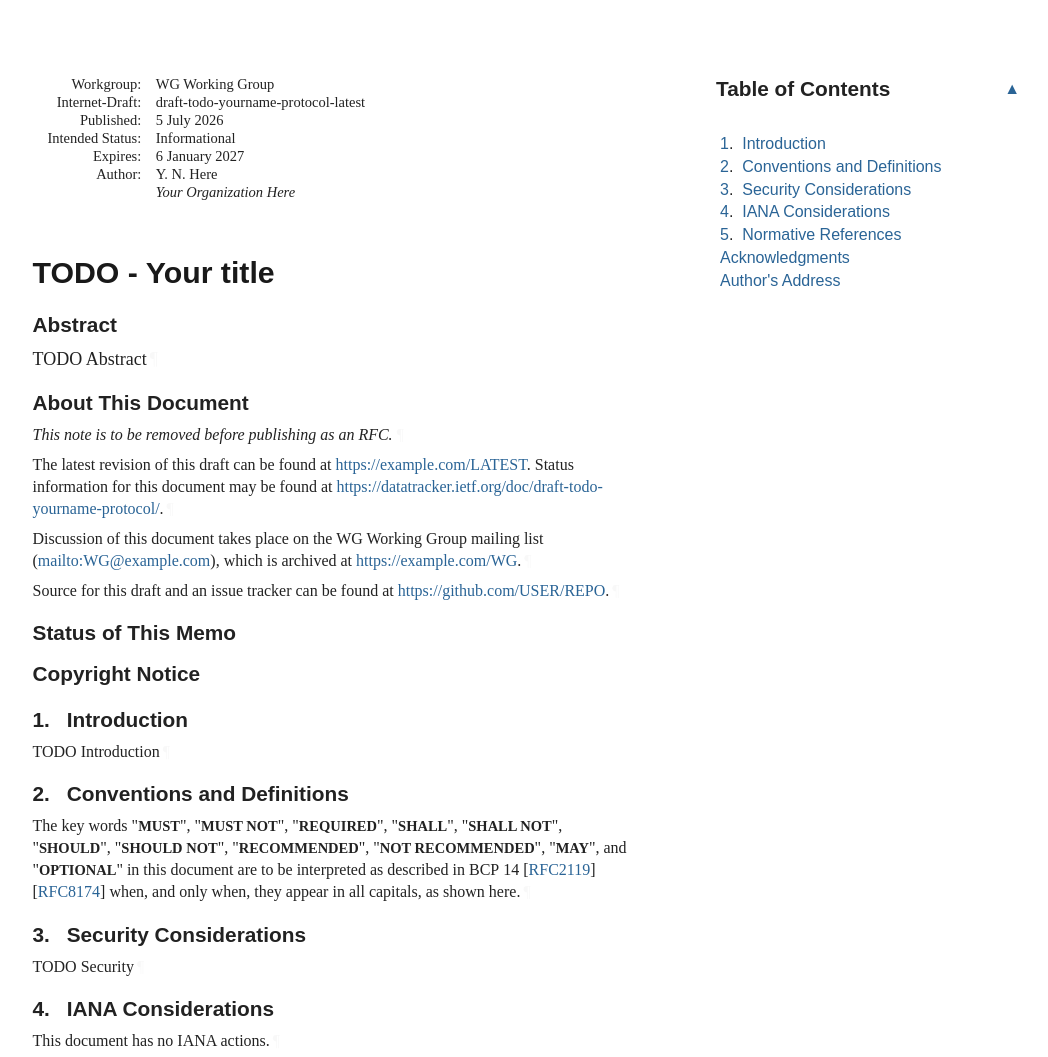
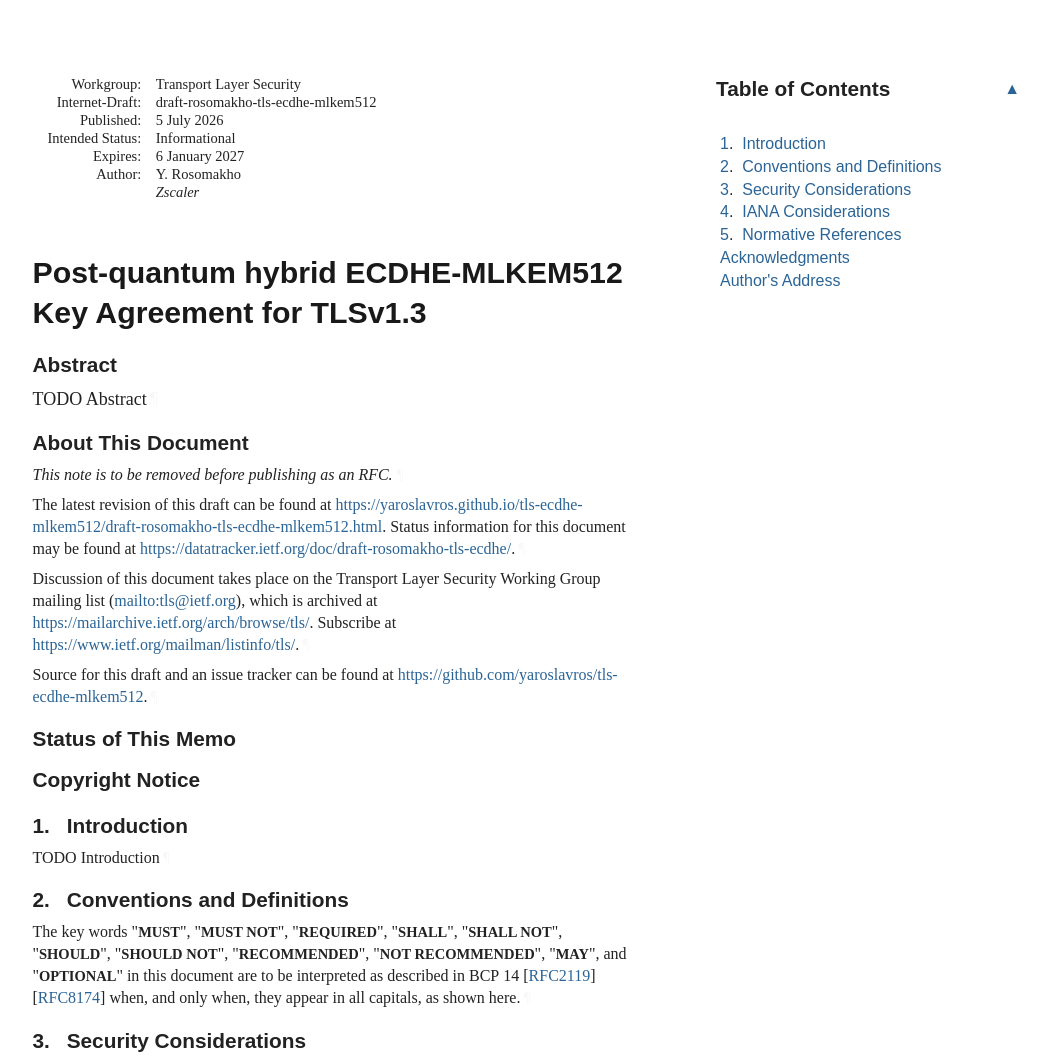
Before and after one commit to yaroslavros/tls-ecdhe-mlkem512, a plain HTML site: page draft-rosomakho-tls-ecdhe-mlkem512.html in a window 1280 px wide. Shown: the top 1057 px of the page, without its empty margins (92-1140 px from the left). Drawn offline with Linux system fonts and the light colour scheme; a web font is replaced by a local one.

Commit message:
Script updating gh-pages from 25f34e3. [ci skip]

```diff
--- a/draft-todo-yourname-protocol.html
+++ b/draft-rosomakho-tls-ecdhe-mlkem512.html
@@ -4,16 +4,16 @@
 <meta charset="utf-8">
 <meta content="Common,Latin" name="scripts">
 <meta content="initial-scale=1.0" name="viewport">
-<title>TODO - Your title</title>
-<meta content="Your Name Here" name="author">
+<title>Post-quantum hybrid ECDHE-MLKEM512 Key Agreement for TLSv1.3</title>
+<meta content="Yaroslav Rosomakho" name="author">
 <meta content="
        TODO Abstract
     " name="description">
 <meta content="xml2rfc 3.34.0" name="generator">
-<meta content="next generation" name="keyword">
-<meta content="unicorn" name="keyword">
-<meta content="sparkling distributed ledger" name="keyword">
-<meta content="draft-todo-yourname-protocol-latest" name="ietf.draft">
+<meta content="tls" name="keyword">
+<meta content="mlkem" name="keyword">
+<meta content="hybrid" name="keyword">
+<meta content="draft-rosomakho-tls-ecdhe-mlkem512" name="ietf.draft">
 <!-- Generator version information:
   xml2rfc 3.34.0
     Python 3.14.5
@@ -29,7 +29,7 @@
     requests 2.33.1
     wcwidth 0.8.2
 -->
-<link href="draft-todo-yourname-protocol.xml" rel="alternate" type="application/rfc+xml">
+<link href="draft-rosomakho-tls-ecdhe-mlkem512.xml" rel="alternate" type="application/rfc+xml">
 <link href="#copyright" rel="license">
 <style type="text/css">@font-face {
   font-family: 'Lora';
@@ -1045,11 +1045,11 @@
 <table class="ears">
 <thead><tr>
 <td class="left">Internet-Draft</td>
-<td class="center">TODO - Abbreviation</td>
+<td class="center">ECDHE-MLKEM512 hybrid</td>
 <td class="right">July 2026</td>
 </tr></thead>
 <tfoot><tr>
-<td class="left">Here</td>
+<td class="left">Rosomakho</td>
 <td class="center">Expires 6 January 2027</td>
 <td class="right">[Page]</td>
 </tr></tfoot>
@@ -1058,9 +1058,9 @@
 <div id="internal-metadata" class="document-information">
 <dl id="identifiers">
 <dt class="label-workgroup">Workgroup:</dt>
-<dd class="workgroup">WG Working Group</dd>
+<dd class="workgroup">Transport Layer Security</dd>
 <dt class="label-internet-draft">Internet-Draft:</dt>
-<dd class="internet-draft">draft-todo-yourname-protocol-latest</dd>
+<dd class="internet-draft">draft-rosomakho-tls-ecdhe-mlkem512</dd>
 <dt class="label-published">Published:</dt>
 <dd class="published">
 <time datetime="2026-07-05" class="published">5 July 2026</time>
@@ -1072,13 +1072,13 @@
 <dt class="label-authors">Author:</dt>
 <dd class="authors">
 <div class="author">
-      <div class="author-name">Y. N. Here</div>
-<div class="org">Your Organization Here</div>
+      <div class="author-name">Y. Rosomakho</div>
+<div class="org">Zscaler</div>
 </div>
 </dd>
 </dl>
 </div>
-<h1 id="title">TODO - Your title</h1>
+<h1 id="title">Post-quantum hybrid ECDHE-MLKEM512 Key Agreement for TLSv1.3</h1>
 <section id="section-abstract">
       <h2 id="abstract"><a href="#abstract" class="selfRef">Abstract</a></h2>
 <p id="section-abstract-1">TODO Abstract<a href="#section-abstract-1" class="pilcrow">¶</a></p>
@@ -1089,14 +1089,15 @@
       </h2>
 <p id="section-note.1-1">This note is to be removed before publishing as an RFC.<a href="#section-note.1-1" class="pilcrow">¶</a></p>
 <p id="section-note.1-2">
-        The latest revision of this draft can be found at <span><a href="https://example.com/LATEST">https://example.com/LATEST</a></span>.
-        Status information for this document may be found at <span><a href="https://datatracker.ietf.org/doc/draft-todo-yourname-protocol/">https://datatracker.ietf.org/doc/draft-todo-yourname-protocol/</a></span>.<a href="#section-note.1-2" class="pilcrow">¶</a></p>
+        The latest revision of this draft can be found at <span><a href="https://yaroslavros.github.io/tls-ecdhe-mlkem512/draft-rosomakho-tls-ecdhe-mlkem512.html">https://yaroslavros.github.io/tls-ecdhe-mlkem512/draft-rosomakho-tls-ecdhe-mlkem512.html</a></span>.
+        Status information for this document may be found at <span><a href="https://datatracker.ietf.org/doc/draft-rosomakho-tls-ecdhe/">https://datatracker.ietf.org/doc/draft-rosomakho-tls-ecdhe/</a></span>.<a href="#section-note.1-2" class="pilcrow">¶</a></p>
 <p id="section-note.1-3">
         Discussion of this document takes place on the
-        WG Working Group mailing list (<span><a href="mailto:WG@example.com">mailto:WG@example.com</a></span>),
-        which is archived at <span><a href="https://example.com/WG">https://example.com/WG</a></span>.<a href="#section-note.1-3" class="pilcrow">¶</a></p>
+        Transport Layer Security Working Group mailing list (<span><a href="mailto:tls@ietf.org">mailto:tls@ietf.org</a></span>),
+        which is archived at <span><a href="https://mailarchive.ietf.org/arch/browse/tls/">https://mailarchive.ietf.org/arch/browse/tls/</a></span>.
+        Subscribe at <span><a href="https://www.ietf.org/mailman/listinfo/tls/">https://www.ietf.org/mailman/listinfo/tls/</a></span>.<a href="#section-note.1-3" class="pilcrow">¶</a></p>
 <p id="section-note.1-4">Source for this draft and an issue tracker can be found at
-        <span><a href="https://github.com/USER/REPO">https://github.com/USER/REPO</a></span>.<a href="#section-note.1-4" class="pilcrow">¶</a></p>
+        <span><a href="https://github.com/yaroslavros/tls-ecdhe-mlkem512">https://github.com/yaroslavros/tls-ecdhe-mlkem512</a></span>.<a href="#section-note.1-4" class="pilcrow">¶</a></p>
 </section>
 <div id="status-of-memo">
 <section id="section-boilerplate.1">
@@ -1237,11 +1238,11 @@
 <a href="#name-authors-address" class="section-name selfRef">Author's Address</a>
       </h2>
 <address class="vcard">
-        <div dir="auto" class="left"><span class="fn nameRole">Your Name Here</span></div>
-<div dir="auto" class="left"><span class="org">Your Organization Here</span></div>
+        <div dir="auto" class="left"><span class="fn nameRole">Yaroslav Rosomakho</span></div>
+<div dir="auto" class="left"><span class="org">Zscaler</span></div>
 <div class="email">
 <span>Email:</span>
-<a href="mailto:your.email@example.com" class="email">your.email@example.com</a>
+<a href="mailto:yrosomakho@zscaler.com" class="email">yrosomakho@zscaler.com</a>
 </div>
 </address>
 </section>
```
Also changed, not shown: index.html (+4 -4 lines), draft-rosomakho-tls-ecdhe-mlkem512.txt.
